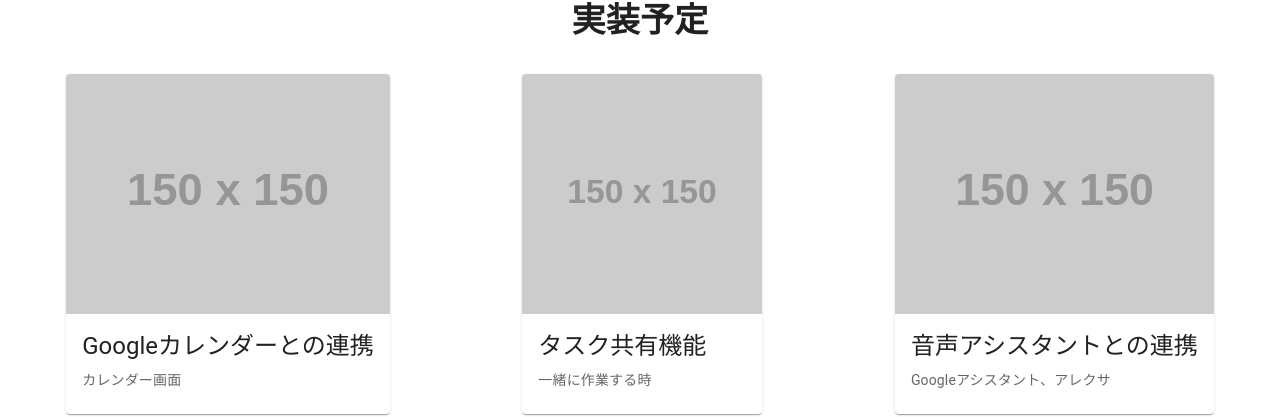
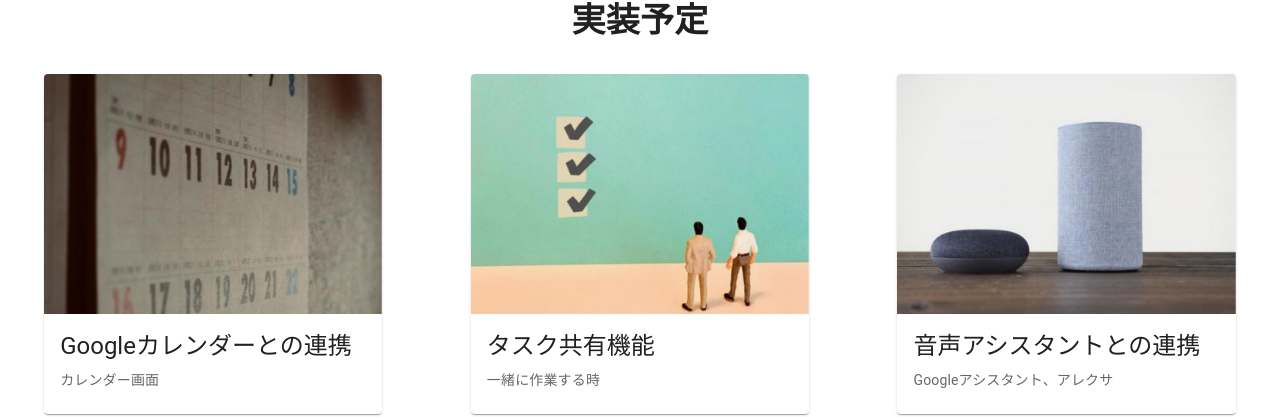
Before and after one commit to chouette11/tagstock-site, a React (Create React App) app: page / in a window 1280 px wide. Shown: the part 1265-1682 px from the top of the page. Built offline with nearby package versions, Linux system fonts and the light colour scheme.

Commit message:
change image

```diff
--- a/src/compornent/Features3.tsx
+++ b/src/compornent/Features3.tsx
@@ -1,6 +1,9 @@
 import React from "react";
 import { Grid, Typography } from "@mui/material";
 import { Feature } from "./Feature";
+import calender from "../image/calender.jpg";
+import alexa from "../image/alexa.jpg";
+import task from "../image/task.jpg";
 
 type Props = {
     id: string;
@@ -27,21 +30,21 @@
             <Feature
               title="Googleカレンダーとの連携"
               description="カレンダー画面"
-              image="https://via.placeholder.com/150"
+              image={calender}
             />
           </Grid>
           <Grid item>
             <Feature
               title="タスク共有機能"
               description="一緒に作業する時"
-              image="https://via.placeholder.com/150"
+              image={task}
             />
           </Grid>
           <Grid item>
             <Feature
               title="音声アシスタントとの連携"
               description="Googleアシスタント、アレクサ"
-              image="https://via.placeholder.com/150"
+              image={alexa}
             />
           </Grid>
         </Grid>
```
